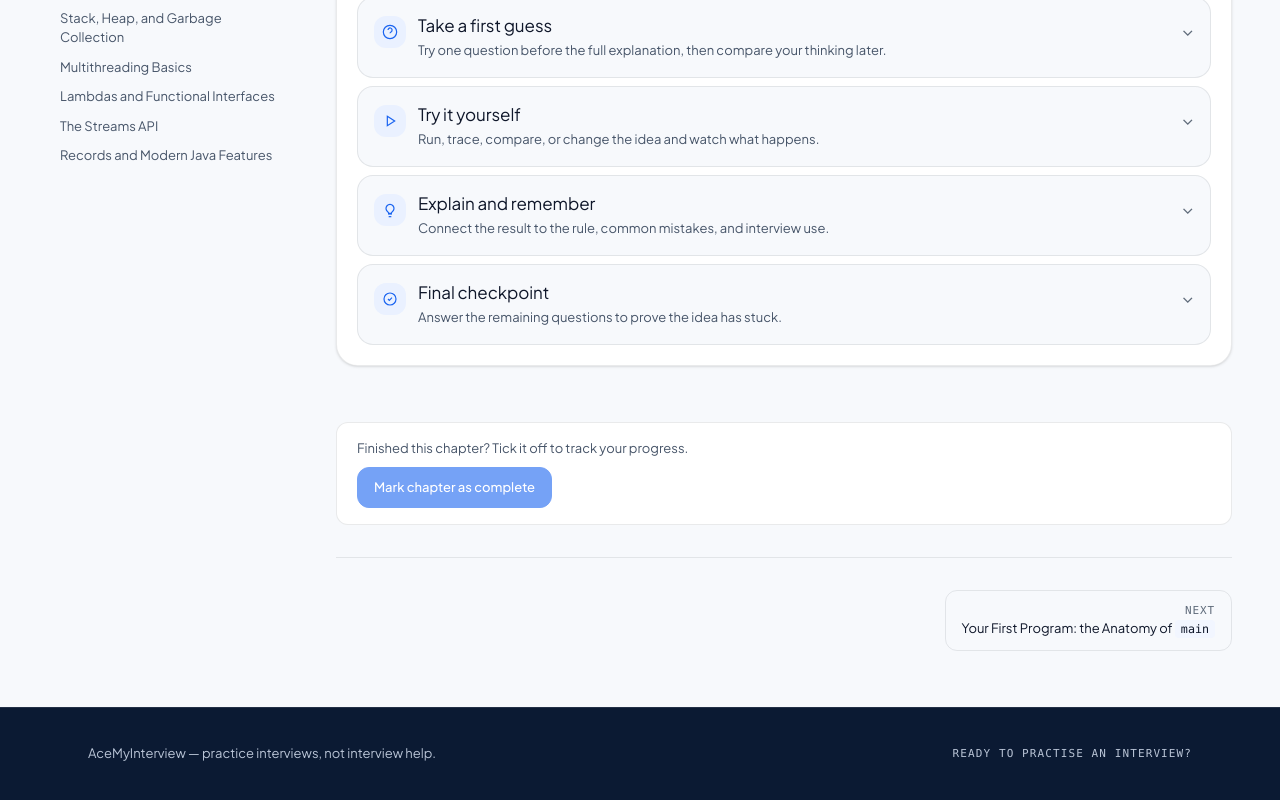
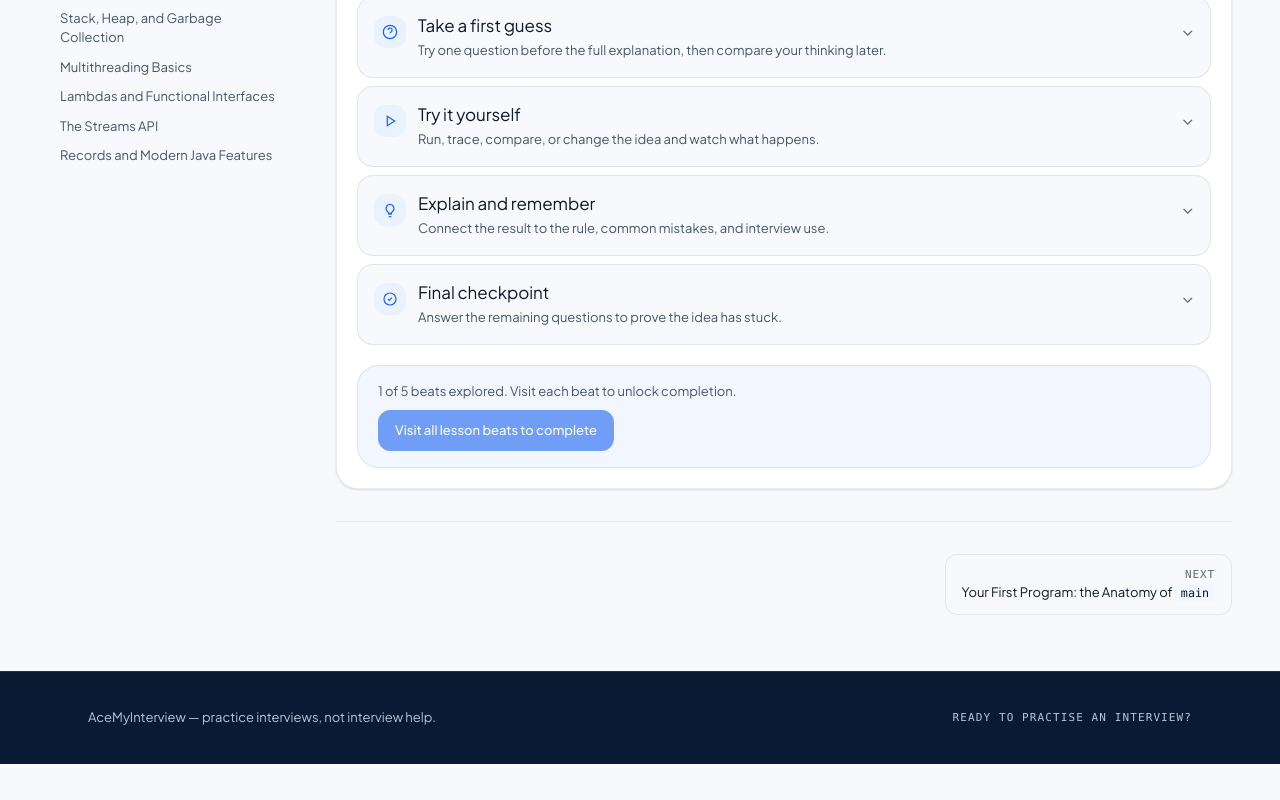
Before and after one commit to namankau/AIInterviewer, a Next.js app in the folder apps/web/: page /courses/java/what-is-java-and-how-it-runs in a window 1280 px wide. Shown: the part 1523-2323 px from the top of the page. After the commit the page ends 2287 px from the top, so only its background shows below. Built offline with nearby package versions, Linux system fonts and the light colour scheme; no server answers.

Commit message:
fix: unlock chapter completion after guided beats (PRD §08, task 061)

```diff
--- a/apps/web/src/app/courses/[course]/[chapter]/page.tsx
+++ b/apps/web/src/app/courses/[course]/[chapter]/page.tsx
@@ -3,7 +3,6 @@ import Link from "next/link";
 import { notFound } from "next/navigation";
 
 import { CodeLanguageProvider } from "@/components/courses/code-language-context";
-import { MarkCompleteButton } from "@/components/courses/course-progress";
 import { GuidedLesson } from "@/components/courses/guided-lesson";
 import { Breadcrumbs } from "@/components/breadcrumbs";
 import { CourseSiteFooter, CourseSiteHeader } from "@/components/courses/course-site-header";
@@ -119,13 +118,13 @@ export default async function ChapterPage({
 
           <div className="mt-10">
             <CodeLanguageProvider>
-              <GuidedLesson blocks={chapter.blocks} highlightedCode={highlightedCode} />
+              <GuidedLesson
+                blocks={chapter.blocks}
+                chapterSlug={chapter.slug}
+                courseSlug={course.slug}
+                highlightedCode={highlightedCode}
+              />
             </CodeLanguageProvider>
-          </div>
-
-          <div className="mt-14 flex flex-col items-start gap-2 rounded-md border border-line bg-surface-raised px-5 py-4">
-            <p className="text-caption text-ink-muted">Finished this chapter? Tick it off to track your progress.</p>
-            <MarkCompleteButton courseSlug={course.slug} chapterSlug={chapter.slug} />
           </div>
 
           <nav aria-label="Chapter navigation" className="mt-8 flex flex-col gap-3 border-t border-line pt-8 sm:flex-row sm:justify-between">
--- a/apps/web/src/components/courses/course-progress.tsx
+++ b/apps/web/src/components/courses/course-progress.tsx
@@ -4,6 +4,7 @@ import Link from "next/link";
 import { useState } from "react";
 
 import { InlineText } from "@/components/courses/inline-text";
+import { useGuidedLessonProgress } from "@/components/courses/guided-lesson-progress";
 import { summarizeChapters } from "@/lib/course-progress";
 import { useCourseProgress } from "@/lib/use-course-progress";
 
@@ -117,10 +118,13 @@ export function ChapterDoneMark({ courseSlug, chapterSlug }: { courseSlug: strin
  * is said out loud rather than leaving somebody believing it was recorded.
  */
 export function MarkCompleteButton({ courseSlug, chapterSlug }: { courseSlug: string; chapterSlug: string }) {
-  const { completed, ready, setChapterDone } = useCourseProgress(courseSlug);
+  const { completed, status, setChapterDone } = useCourseProgress(courseSlug);
+  const lessonProgress = useGuidedLessonProgress();
   const [failed, setFailed] = useState(false);
   const [saving, setSaving] = useState(false);
   const done = completed.has(chapterSlug);
+  const lessonLocked = !done && lessonProgress !== null && !lessonProgress.allBeatsVisited;
+  const progressLoading = status === "loading";
 
   async function toggle() {
     setSaving(true);
@@ -135,7 +139,7 @@ export function MarkCompleteButton({ courseSlug, chapterSlug }: { courseSlug: st
       <button
         type="button"
         aria-pressed={done}
-        disabled={!ready || saving}
+        disabled={lessonLocked || progressLoading || saving}
         onClick={toggle}
         className={`inline-flex w-fit items-center gap-2 rounded-md border px-4 py-2.5 text-caption font-medium transition-colors disabled:opacity-60 ${
           done
@@ -144,8 +148,19 @@ export function MarkCompleteButton({ courseSlug, chapterSlug }: { courseSlug: st
         }`}
       >
         {done ? <CheckIcon className="text-positive" /> : null}
-        {done ? "Completed — click to undo" : "Mark chapter as complete"}
+        {done
+          ? "Completed — click to undo"
+          : lessonLocked
+            ? "Visit all lesson beats to complete"
+            : progressLoading
+              ? "Loading progress…"
+              : "Mark chapter as complete"}
       </button>
+      {status === "error" && !failed ? (
+        <p role="status" className="text-caption text-ink-muted">
+          Saved progress could not be loaded. You can still try to mark this chapter complete.
+        </p>
+      ) : null}
       {failed ? (
         <p role="alert" className="text-caption text-danger">
           That didn&apos;t save. Check your connection and try again.
--- a/apps/web/src/components/courses/guided-lesson-controls.tsx
+++ b/apps/web/src/components/courses/guided-lesson-controls.tsx
@@ -2,6 +2,8 @@
 
 import type { ReactNode } from "react";
 import { useId, useState } from "react";
+
+import { GuidedLessonProgressProvider } from "@/components/courses/guided-lesson-progress";
 
 type BeatKey = "see" | "predict" | "interact" | "explain" | "check";
 
@@ -26,11 +28,32 @@ function BeatIcon({ beat }: { beat: BeatKey }) {
 }
 
 /** A deliberately small client island: state and controls only; lesson blocks stay server-rendered. */
-export function GuidedLessonControls({ beats }: { beats: GuidedBeat[] }) {
+export function GuidedLessonControls({
+  beats,
+  completion,
+}: {
+  beats: GuidedBeat[];
+  completion?: ReactNode;
+}) {
   const [activeBeat, setActiveBeat] = useState(0);
+  const [visitedBeats, setVisitedBeats] = useState<ReadonlySet<number>>(
+    () => new Set(beats.length > 0 ? [0] : []),
+  );
   const lessonId = useId();
+  const allBeatsVisited = visitedBeats.size === beats.length;
+
+  function visitBeat(index: number) {
+    setActiveBeat(index);
+    setVisitedBeats((current) => {
+      if (current.has(index)) return current;
+      return new Set([...current, index]);
+    });
+  }
 
   return (
+    <GuidedLessonProgressProvider
+      progress={{ allBeatsVisited, totalCount: beats.length, visitedCount: visitedBeats.size }}
+    >
       <section aria-labelledby={`${lessonId}-title`} className="overflow-hidden rounded-xl border border-line bg-surface-raised shadow-sm">
         <div className="border-b border-line bg-accent-wash px-4 py-5 sm:px-6">
           <div className="flex flex-wrap items-end justify-between gap-3">
@@ -44,7 +67,7 @@ export function GuidedLessonControls({ beats }: { beats: GuidedBeat[] }) {
 
           <nav aria-label="Learning beats" className="mt-5 grid grid-cols-5 gap-1.5 sm:gap-2">
             {beats.map((beat, index) => (
-            <button key={beat.key} type="button" aria-label={beat.label} aria-current={activeBeat === index ? "step" : undefined} aria-controls={`${lessonId}-${beat.key}`} onClick={() => setActiveBeat(index)} className={["group flex min-h-11 items-center justify-center gap-2 rounded-lg border px-2 py-2 text-left text-caption font-medium transition-colors focus-visible:outline-2 focus-visible:outline-offset-2 focus-visible:outline-accent sm:justify-start sm:px-3", activeBeat === index ? "border-accent/40 bg-accent text-accent-contrast" : "border-line bg-surface-raised text-ink-muted hover:border-accent/40 hover:text-ink"].join(" ")}>
+              <button key={beat.key} type="button" aria-label={beat.label} aria-current={activeBeat === index ? "step" : undefined} aria-controls={`${lessonId}-${beat.key}`} onClick={() => visitBeat(index)} className={["group flex min-h-11 items-center justify-center gap-2 rounded-lg border px-2 py-2 text-left text-caption font-medium transition-colors focus-visible:outline-2 focus-visible:outline-offset-2 focus-visible:outline-accent sm:justify-start sm:px-3", activeBeat === index ? "border-accent/40 bg-accent text-accent-contrast" : "border-line bg-surface-raised text-ink-muted hover:border-accent/40 hover:text-ink"].join(" ")}>
                 <span className="shrink-0"><BeatIcon beat={beat.key} /></span>
                 <span className="hidden min-w-0 sm:block"><span className="block truncate">{beat.shortLabel}</span></span>
               </button>
@@ -55,7 +78,7 @@ export function GuidedLessonControls({ beats }: { beats: GuidedBeat[] }) {
         <div className="p-3 sm:p-5">
           {beats.map((beat, index) => (
             <details key={beat.key} id={`${lessonId}-${beat.key}`} data-testid={`lesson-beat-${beat.key}`} open={activeBeat === index} className="group mb-2 rounded-lg border border-line bg-surface last:mb-0 open:border-line-strong open:shadow-sm">
-            <summary onClick={(event) => { event.preventDefault(); setActiveBeat(index); }} className="flex cursor-pointer list-none items-start gap-3 rounded-lg px-4 py-4 focus-visible:outline-2 focus-visible:outline-offset-2 focus-visible:outline-accent [&::-webkit-details-marker]:hidden">
+              <summary onClick={(event) => { event.preventDefault(); visitBeat(index); }} className="flex cursor-pointer list-none items-start gap-3 rounded-lg px-4 py-4 focus-visible:outline-2 focus-visible:outline-offset-2 focus-visible:outline-accent [&::-webkit-details-marker]:hidden">
                 <span className="mt-0.5 grid size-8 shrink-0 place-items-center rounded-md bg-accent-wash text-accent"><BeatIcon beat={beat.key} /></span>
                 <span className="min-w-0 flex-1"><span className="block text-heading text-ink">{beat.label}</span><span className="mt-0.5 block text-caption leading-relaxed text-ink-muted">{beat.description}</span></span>
                 <span aria-hidden="true" className="mt-1 text-ink-subtle transition-transform group-open:rotate-180">⌄</span>
@@ -64,12 +87,24 @@ export function GuidedLessonControls({ beats }: { beats: GuidedBeat[] }) {
                 {beat.content ?? <p className="max-w-[65ch] rounded-md border border-dashed border-line-strong bg-surface-sunken px-4 py-3 text-caption leading-relaxed text-ink-muted">This chapter does not need a separate activity for this beat. Continue when you are ready.</p>}
                 <div className="mt-7 flex flex-wrap items-center justify-between gap-3 border-t border-line pt-4">
                   <p className="font-mono text-micro text-ink-subtle">{beat.cardCount} learning {beat.cardCount === 1 ? "card" : "cards"}</p>
-                {index < beats.length - 1 ? <button type="button" onClick={() => setActiveBeat(index + 1)} className="inline-flex min-h-11 items-center rounded-md bg-accent px-4 py-2 text-caption font-medium text-accent-contrast transition-opacity hover:opacity-90 focus-visible:outline-2 focus-visible:outline-offset-2 focus-visible:outline-accent">Continue to {beats[index + 1]!.shortLabel}</button> : null}
+                  {index < beats.length - 1 ? <button type="button" onClick={() => visitBeat(index + 1)} className="inline-flex min-h-11 items-center rounded-md bg-accent px-4 py-2 text-caption font-medium text-accent-contrast transition-opacity hover:opacity-90 focus-visible:outline-2 focus-visible:outline-offset-2 focus-visible:outline-accent">Continue to {beats[index + 1]!.shortLabel}</button> : null}
                 </div>
               </div>
             </details>
           ))}
+
+          {completion ? (
+            <div className={`mt-5 flex flex-col items-start gap-2 rounded-xl border px-5 py-4 transition-colors ${allBeatsVisited ? "border-positive/25 bg-positive-wash" : "border-line bg-surface-sunken"}`}>
+              <p className="text-caption text-ink-muted" aria-live="polite">
+                {allBeatsVisited
+                  ? "You explored every beat. Mark the chapter complete when you feel ready."
+                  : `${visitedBeats.size} of ${beats.length} beats explored. Visit each beat to unlock completion.`}
+              </p>
+              {completion}
+            </div>
+          ) : null}
         </div>
       </section>
+    </GuidedLessonProgressProvider>
   );
 }
--- /dev/null
+++ b/apps/web/src/components/courses/guided-lesson-progress.tsx
@@ -0,0 +1,31 @@
+"use client";
+
+import type { ReactNode } from "react";
+import { createContext, useContext } from "react";
+
+export interface GuidedLessonProgress {
+  allBeatsVisited: boolean;
+  totalCount: number;
+  visitedCount: number;
+}
+
+const GuidedLessonProgressContext = createContext<GuidedLessonProgress | null>(null);
+
+export function GuidedLessonProgressProvider({
+  children,
+  progress,
+}: {
+  children: ReactNode;
+  progress: GuidedLessonProgress;
+}) {
+  return (
+    <GuidedLessonProgressContext.Provider value={progress}>
+      {children}
+    </GuidedLessonProgressContext.Provider>
+  );
+}
+
+/** Null outside a guided lesson, so the completion control stays reusable elsewhere. */
+export function useGuidedLessonProgress(): GuidedLessonProgress | null {
+  return useContext(GuidedLessonProgressContext);
+}
--- a/apps/web/src/components/courses/guided-lesson.tsx
+++ b/apps/web/src/components/courses/guided-lesson.tsx
@@ -1,4 +1,5 @@
 import { BlockRenderer } from "@/components/courses/block-renderer";
+import { MarkCompleteButton } from "@/components/courses/course-progress";
 import { GuidedLessonControls } from "@/components/courses/guided-lesson-controls";
 import type { Block } from "@/content/courses/types";
 import type { CodeBlockHighlight } from "@/lib/highlight-code";
@@ -123,15 +124,24 @@ export function buildGuidedLessonBeats(blocks: Block[], highlightedCode: Highlig
 
 export function GuidedLesson({
   blocks,
+  chapterSlug,
+  courseSlug,
   highlightedCode = [],
 }: {
   blocks: Block[];
+  chapterSlug?: string;
+  courseSlug?: string;
   highlightedCode?: Highlight[];
 }) {
   const beats = buildGuidedLessonBeats(blocks, highlightedCode);
 
   return (
     <GuidedLessonControls
+      completion={
+        courseSlug && chapterSlug ? (
+          <MarkCompleteButton courseSlug={courseSlug} chapterSlug={chapterSlug} />
+        ) : undefined
+      }
       beats={beats.map((beat) => ({
         key: beat.key,
         label: beat.label,
--- a/apps/web/src/lib/use-course-progress.ts
+++ b/apps/web/src/lib/use-course-progress.ts
@@ -100,6 +100,7 @@ async function write(
   done: boolean,
 ): Promise<boolean> {
   const before = state.completed;
+  const beforeStatus = state.status;
   setState({ status: "ready", completed: withChapter(before, courseSlug, chapterSlug, done) });
 
   try {
@@ -107,7 +108,7 @@ async function write(
     else await markChapterIncomplete(accessToken, courseSlug, chapterSlug);
     return true;
   } catch {
-    setState({ status: state.status, completed: before });
+    setState({ status: beforeStatus, completed: before });
     return false;
   }
 }
```
Also changed, not shown: 2 other files (tests, documents, lock files or other folders). Lines whose indentation alone changed are shown as unchanged.
